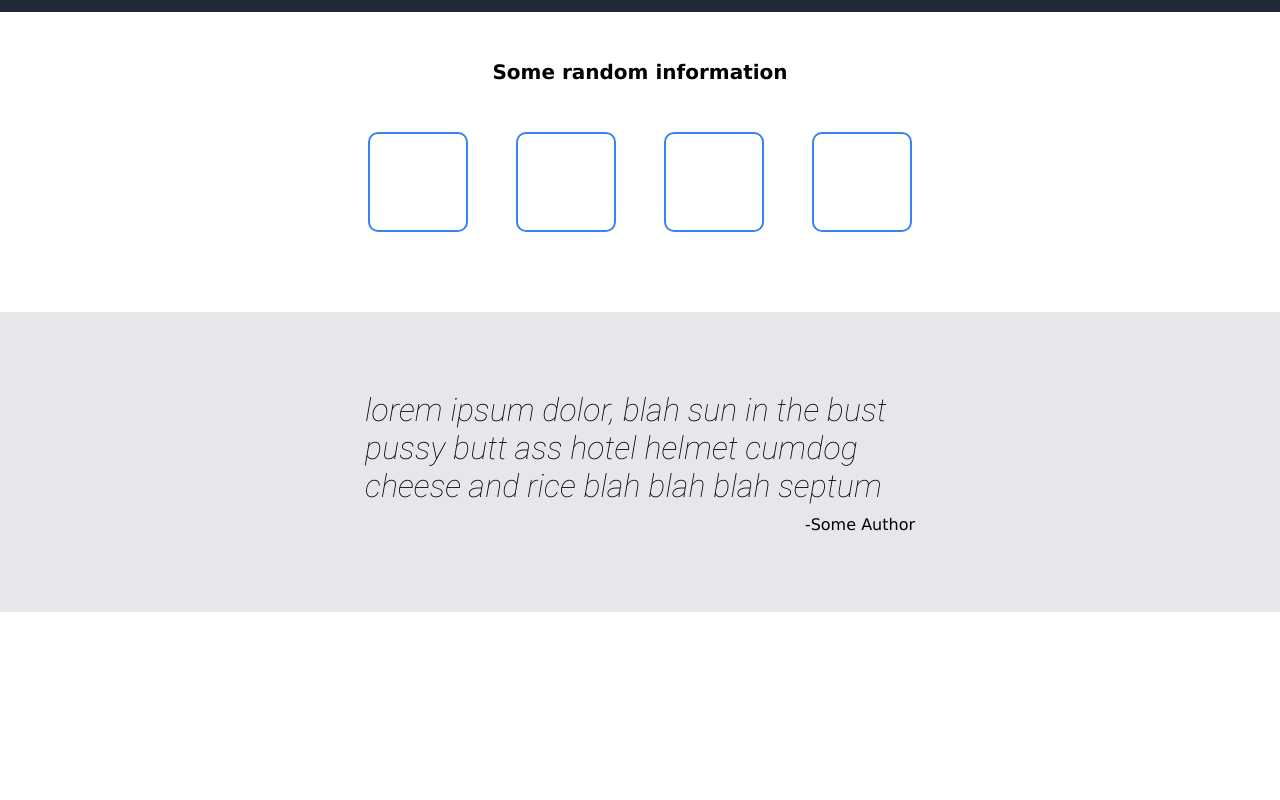
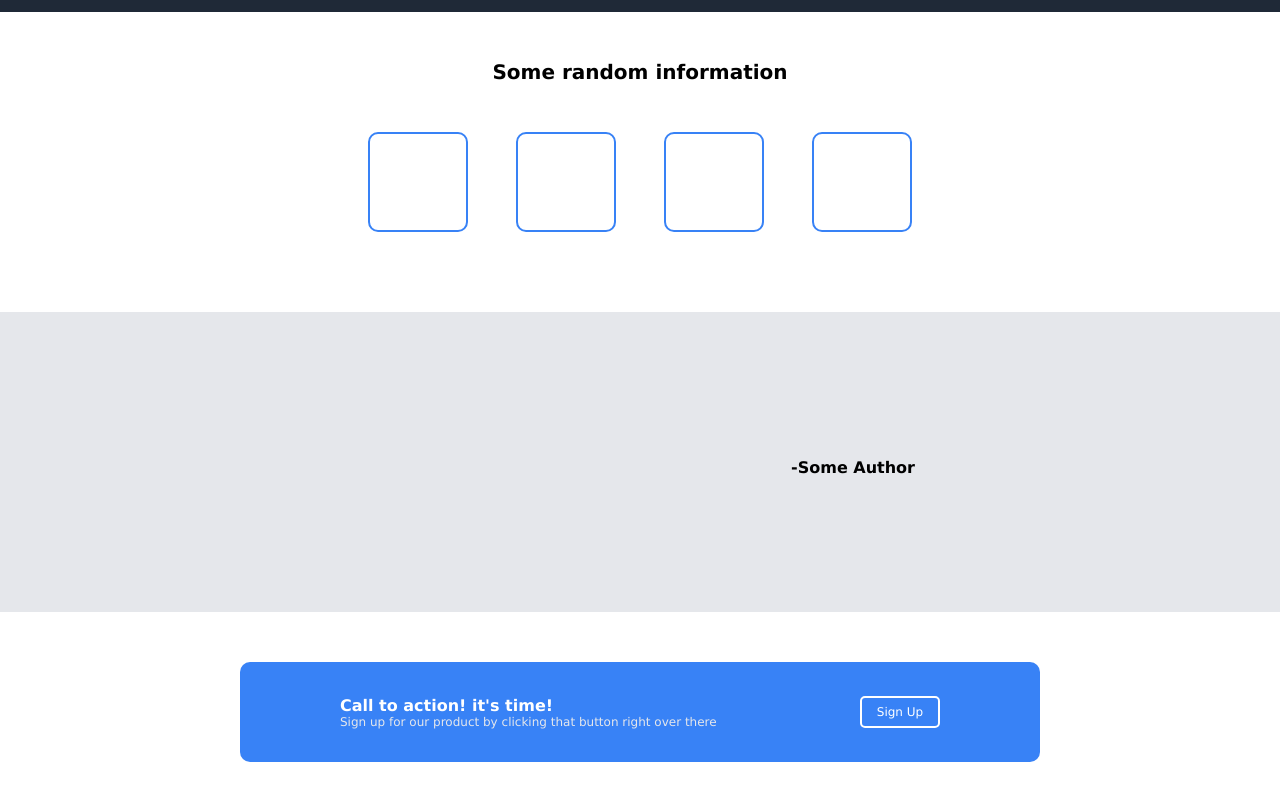
Before and after one commit to JackSloaner/landpage, a plain HTML site: page index.html in a window 1280 px wide. Shown: the part 320-1120 px from the top of the page. Before the commit the page ends 932 px from the top, so only its background shows below. Drawn offline with Linux system fonts and the light colour scheme.

Commit message:
Basic setup for signup box

```diff
--- a/index.html
+++ b/index.html
@@ -60,12 +60,23 @@
             </div>
 
             <div class="quotezone">
-                <em class="quote">lorem ipsum dolor, blah sun in the bust pussy butt ass hotel helmet cumdog cheese and rice blah blah blah septum</em>
-                <div class="credit">-Some Author</div>
+                <div class="quotebox">
+                    <em class="quote"></em>
+                    <strong class="credit">-Some Author</strong>
+                </div>
             </div>
 
-            <div>
+            <div class="signup">
+                <div class="signbox">
+                    <div class="signtext">
+                        <h2>Call to action! it's time!</h2>
+                        <p class="signprompt">Sign up for our product by clicking that button right over there</p>
+                    </div>
 
+                    <div>
+                        <div class="button signbutton">Sign Up</div>
+                    </div>
+                </div>
             </div>
             <div class="">
 
--- a/style.css
+++ b/style.css
@@ -61,6 +61,7 @@ li:hover {
 .subhero {
     justify-content: space-between;
     width: 800px;
+    margin: 50px;
 }
 
 .hero div {
@@ -118,7 +119,6 @@ h1{
 
 .boxes {
     gap: 48px;
-
 }
 
 .boxhold {
@@ -145,7 +145,11 @@ h1{
     justify-content: center;
     align-items: center;
     height: 300px;
-    flex-direction: column;
+}
+
+.quotebox {
+    flex-wrap: wrap;
+    width: 550px;
     gap : 10px;
 }
 
@@ -155,6 +159,7 @@ h1{
 }
 
 .quote {
+    display: flex;
     font-size: 32px;
     font-weight: 100;
     word-wrap: break-word;
@@ -163,6 +168,47 @@ h1{
 }
 
 .credit {
+    display: flex;
     width: 550px;
     justify-content: flex-end;
 }
+
+.signup {
+    height: 200px;
+    justify-content: center;
+    align-items: center;
+}
+.signbox {
+    width: 800px;
+    height: 100px;
+    border-radius: 10px;
+    padding-left: 100px;
+    padding-right: 100px;
+    justify-content: space-between;
+    align-items: center;
+    background-color: #3882F6;
+}
+
+.signtext {
+    flex-direction: column;
+}
+
+h2 {
+    font-size: 16px;
+    color: white;
+}
+
+.signprompt {
+    font-size: 12px;
+    color: #E5E7EB;
+}
+
+.signbutton {
+    border: 2px solid white;
+    font-weight: 100;
+}
+
+.button:hover {
+    background-color: white;
+    color: black;
+}
```
